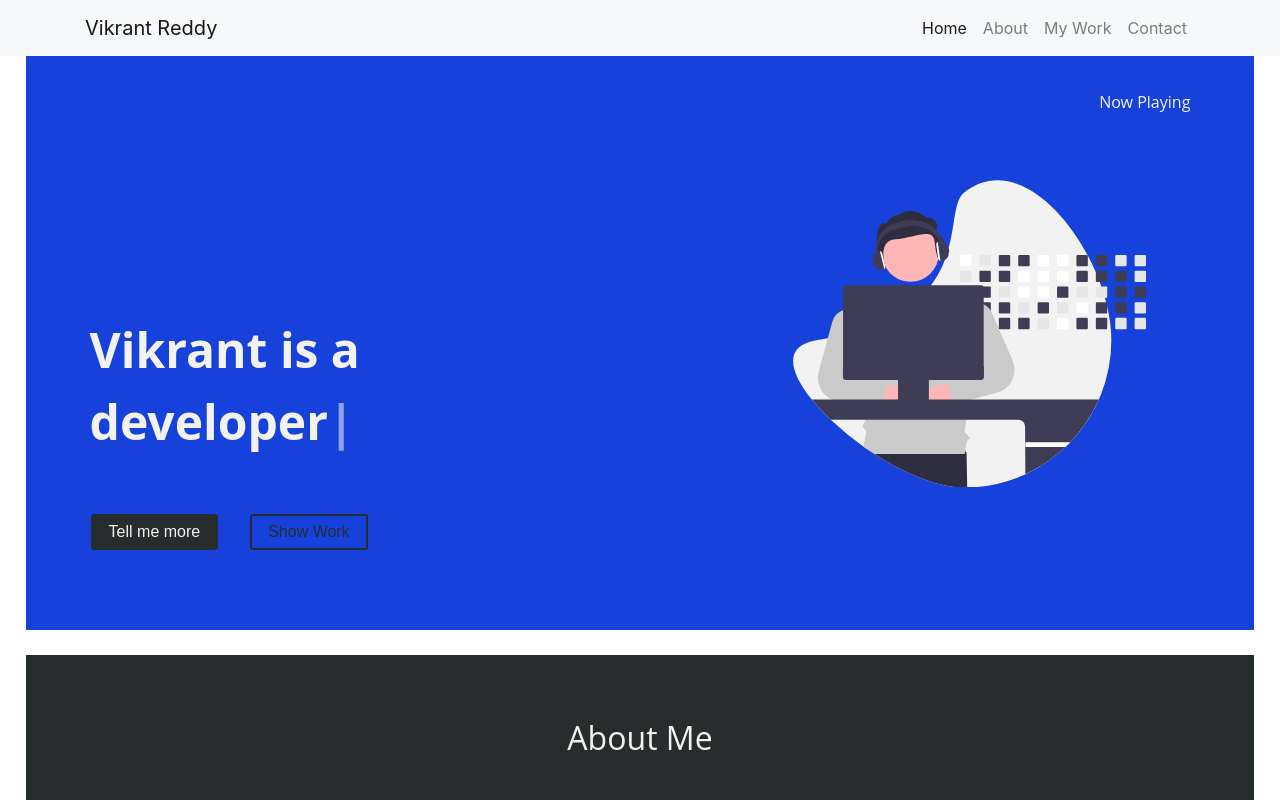
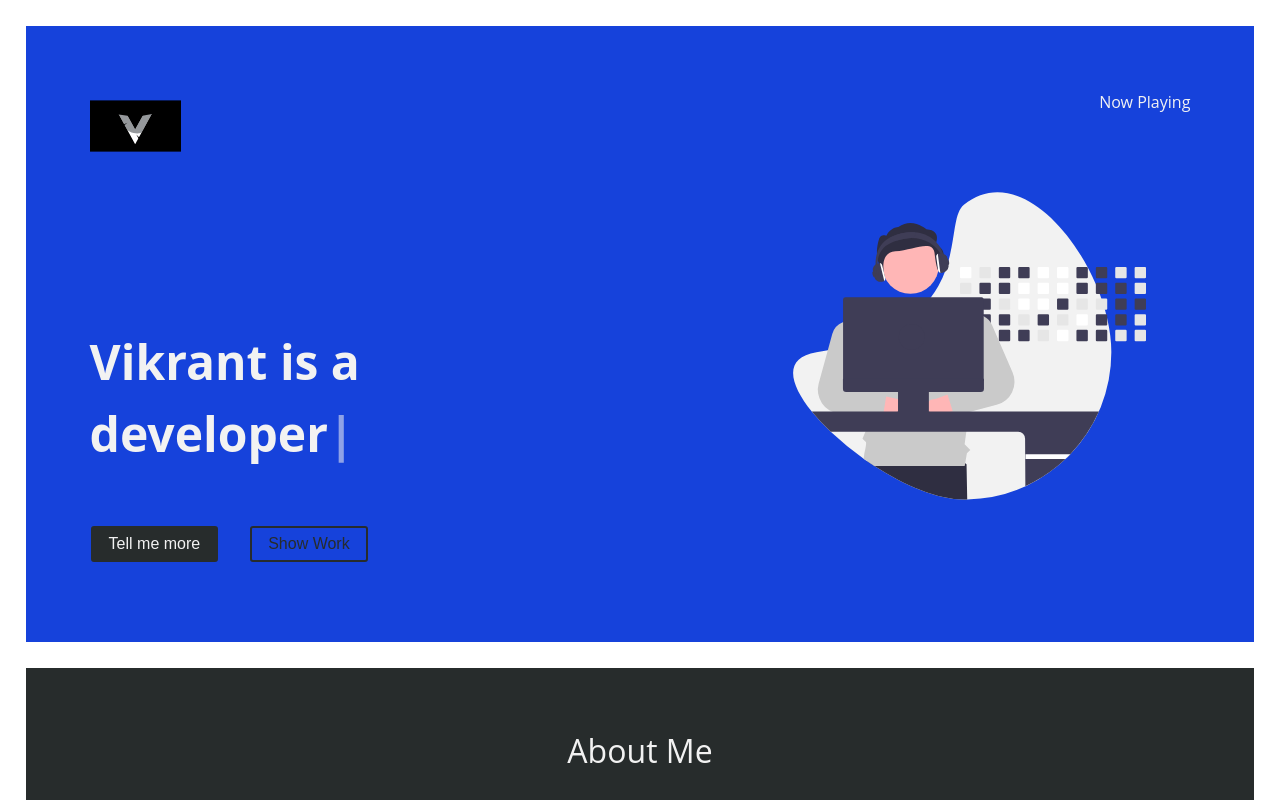
Before and after one commit to VikrantReddy/vikrantreddy.github.io, a React (Create React App) app: page / in a window 1280 px wide. Shown: the top 800 px of the page. Built offline with nearby package versions, Linux system fonts and the light colour scheme.

Commit message:
Revert "Dummy nav"
This reverts commit b2ac9cd103103aeb9e9e90180bcdd1d0bc9fd8f0.

```diff
--- a/src/App.js
+++ b/src/App.js
@@ -3,12 +3,10 @@ import Hero from "./components/Hero.jsx";
 import About from "./components/About.jsx";
 import Work from "./components/Work.jsx";
 import Contact from "./components/Contact.jsx";
-import Navbar from "./components/Navbar.jsx";
 
 function App() {
   return (
     <div className="App">
-      <Navbar />
       <Hero />
       <About />
       <Work />
--- a/src/components/Hero.jsx
+++ b/src/components/Hero.jsx
@@ -2,6 +2,7 @@ import React, { useState } from 'react'
 import { Container, Row, Col, Button } from 'react-bootstrap'
 import styled, { css } from 'styled-components'
 import { ReactComponent as Herosvg } from "../assets/svgs/herosvg.svg";
+import { ReactComponent as Logosvg } from "../assets/svgs/logo.svg";
 import Herotext from "./Herotext.jsx";
 
 function Hero() {
@@ -13,7 +14,7 @@ function Hero() {
             <Row>
                 <Col>
                     {/* <img src={"heroicon.png"} height={90} style={{ "margin": -30 }} /> */}
-
+                    <Logosvg height={90} style={{ "margin": "-5% 0%" }} />
                 </Col>
 
                 <Col style={{ 'textAlign': "right" }}>
--- a/src/components/Navbar.jsx
+++ /dev/null
@@ -1,26 +0,0 @@
-import React from 'react';
-import { Navbar, Nav, Container } from 'react-bootstrap';
-import { ReactComponent as Logosvg } from "../assets/svgs/logo.svg";
-
-function Mainnav() {
-    return (
-        <div>
-            <Navbar bg="light" expand="lg" fixed="top">
-                <Container>
-                    <Navbar.Brand href="#home">Vikrant Reddy</Navbar.Brand>
-                    <Navbar.Toggle aria-controls="basic-navbar-nav" />
-                    <Navbar.Collapse id="basic-navbar-nav" className="justify-content-end">
-                        <Nav className="me-auto" >
-                            <Nav.Link active={true} href="#home">Home</Nav.Link>
-                            <Nav.Link href="#link">About</Nav.Link>
-                            <Nav.Link href="#link">My Work</Nav.Link>
-                            <Nav.Link href="#link">Contact</Nav.Link>
-                        </Nav>
-                    </Navbar.Collapse>
-                </Container>
-            </Navbar>
-        </div>
-    )
-}
-
-export default Mainnav
```
